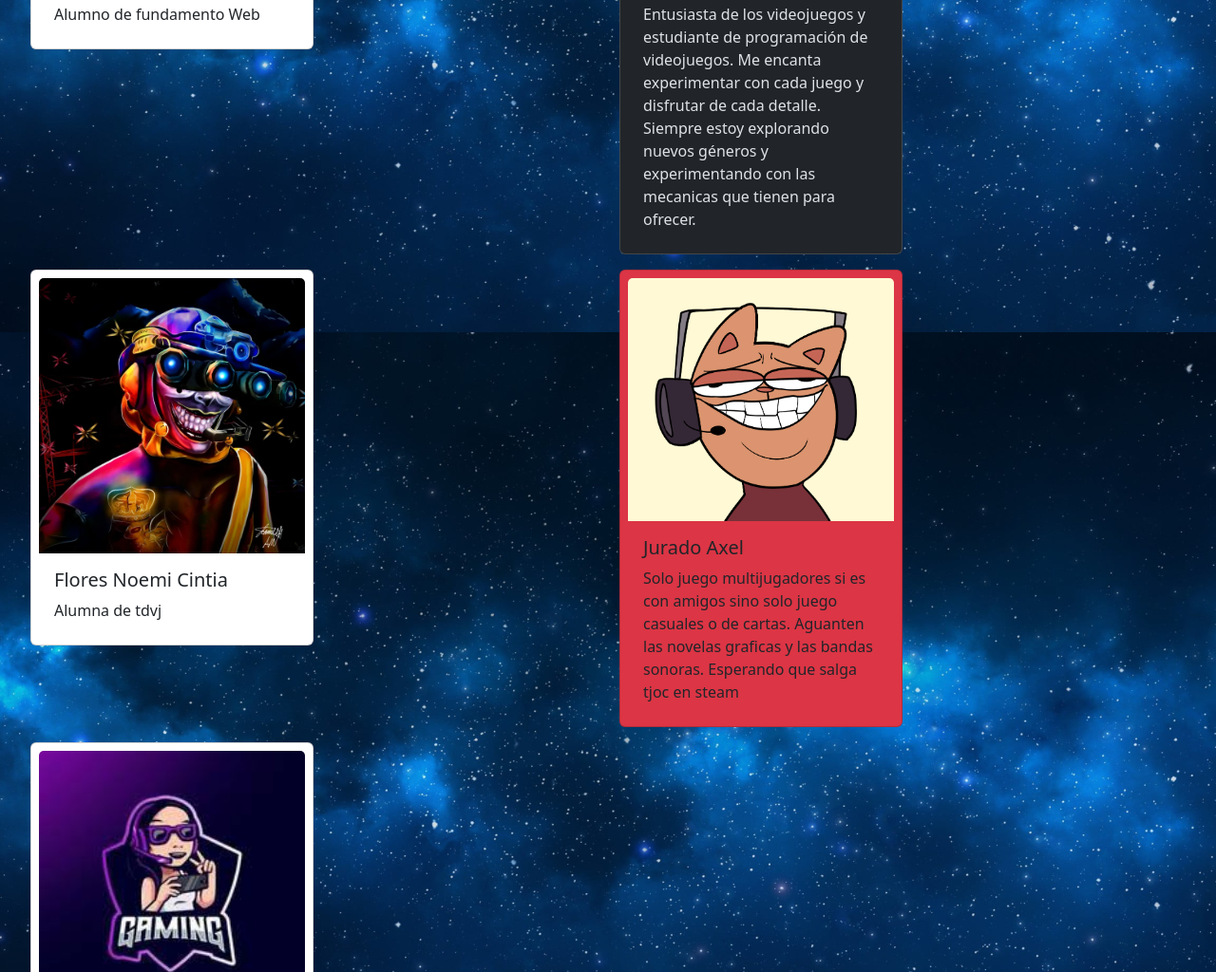
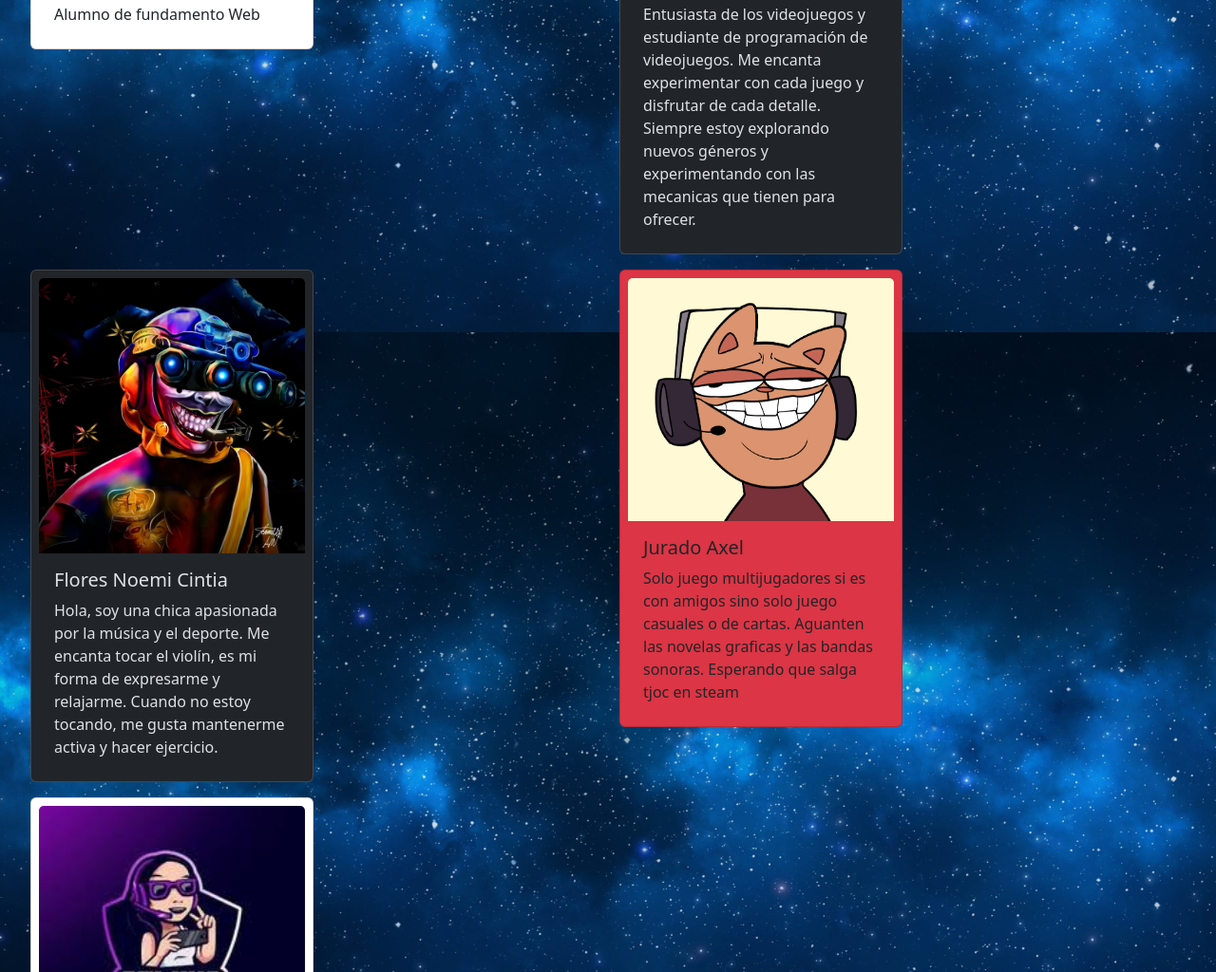
Before and after one commit to CintiaFlores/TP01FPWGrupo3, a plain HTML site: page ClaseHTML/colaboradores.html in a window 1280 px wide. Shown: the part 450-1474 px from the top of the page at 95% size. Drawn offline with nearby package versions, Linux system fonts and the light colour scheme.

Commit message:
Agregue mi descripcion
expandí mas la descripción y le puse color a mi tarjeta, en colaboradores.

```diff
--- a/ClaseHTML/colaboradores.html
+++ b/ClaseHTML/colaboradores.html
@@ -79,11 +79,11 @@
               </div>
             </div>
             <div class="col">
-              <div class="card w-50 mb-3 d-inline-flex p-2">
+              <div class="card w-50 mb-3 d-inline-flex p-2" data-bs-theme="dark">
                 <img src="imagen/draw-your-gaming-avatar.webp" class="card-img-top" alt="...">
                 <div class="card-body">
                   <h5 class="card-title">Flores Noemi Cintia</h5>
-                  <p class="card-text">Alumna de tdvj</p>
+                  <p class="card-text">Hola, soy una chica apasionada por la música y el deporte. Me encanta tocar el violín, es mi forma de expresarme y relajarme. Cuando no estoy tocando, me gusta mantenerme activa y hacer ejercicio.</p>
                 </div>
               </div>
             </div>
```
